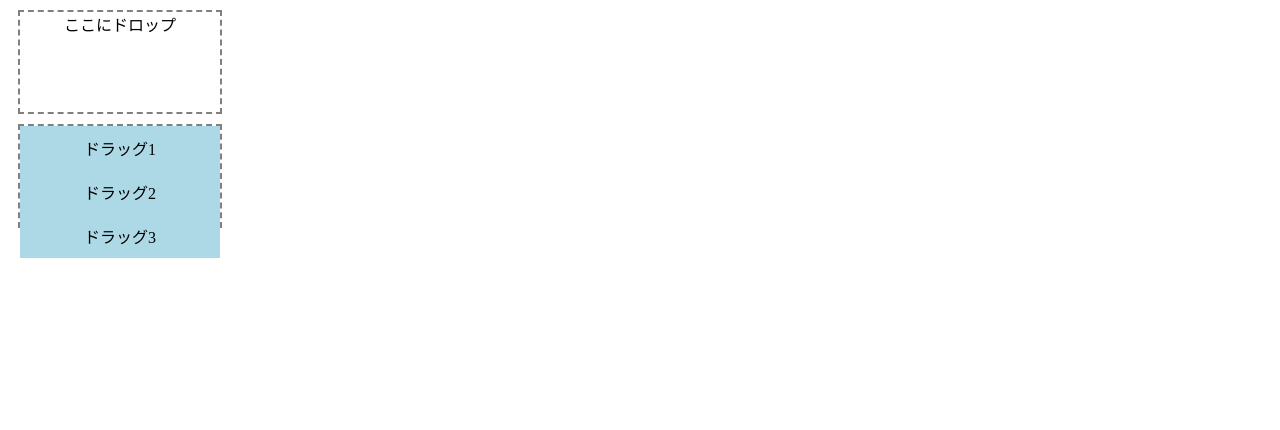
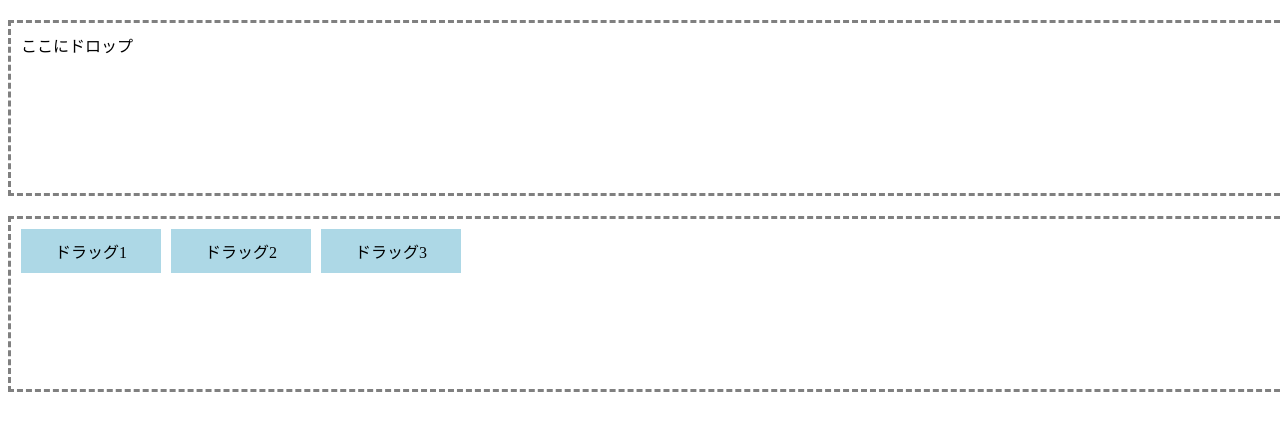
Before and after one commit to hina0629/project, a plain HTML site: page drag-drop/index.html in a window 1280 px wide. Drawn offline with Linux system fonts and the light colour scheme.

Commit message:
style : ドロップ領域を横長に変更

```diff
--- a/drag-drop/style.css
+++ b/drag-drop/style.css
@@ -1,17 +1,30 @@
+/* すべてのドロップ領域に共通の基本スタイル */
 .drop-zone {
-    width: 200px;
-    height: 100px;
-    border: 2px dashed gray;
-    margin: 10px;
-    text-align: center;
+    /* 画面幅いっぱい (または親要素いっぱい) にする */
+    width: 100%;
+    min-height: 150px; /* ある程度の高さを確保 */
+    border: 3px dashed gray;
+    margin-top: 20px;
+    padding: 10px;
+
+    /* 🌟 Flexboxを有効にして、中身を横並びにする 🌟 */
+    display: flex;
+    flex-wrap: wrap;       /* 要素が入りきらない場合は折り返す */
+    align-items: flex-start; /* 要素を上端に寄せる */
+    gap: 10px;             /* 要素間の間隔 */
 }
 
+/* ドラッグ要素のスタイル */
 .draggable-item {
     padding: 10px;
     background-color: lightblue;
     cursor: grab;
+    /* 🌟 ドロップ後の並びを良くするため、固定幅を設定しても良い 🌟 */
+    width: 120px;
+    text-align: center;
 }
 
+/* その他のスタイルはそのまま */
 .dragging {
     opacity: 0.5;
 }
```
